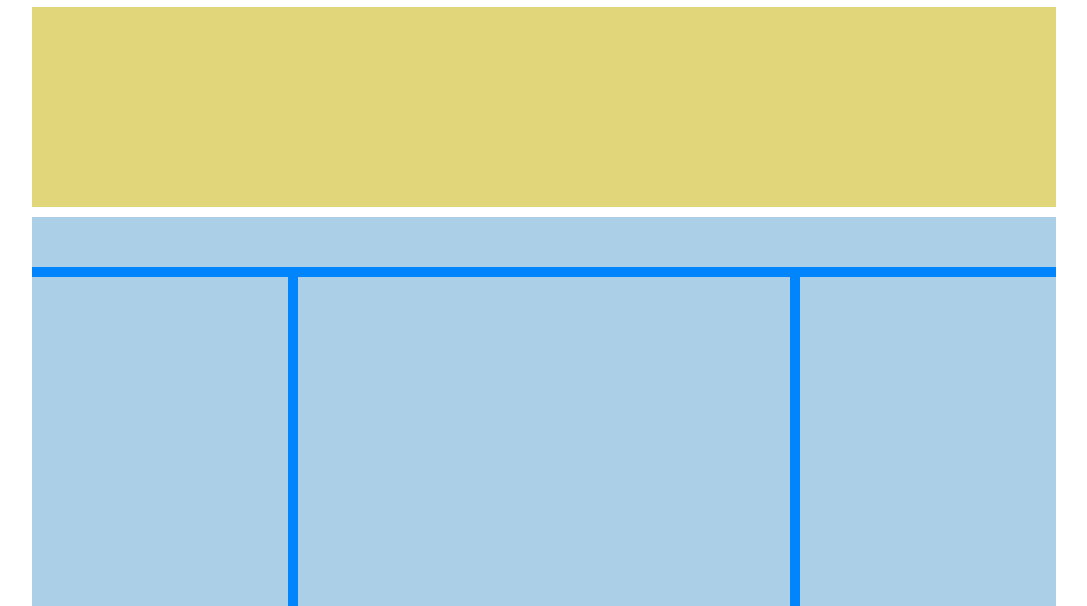
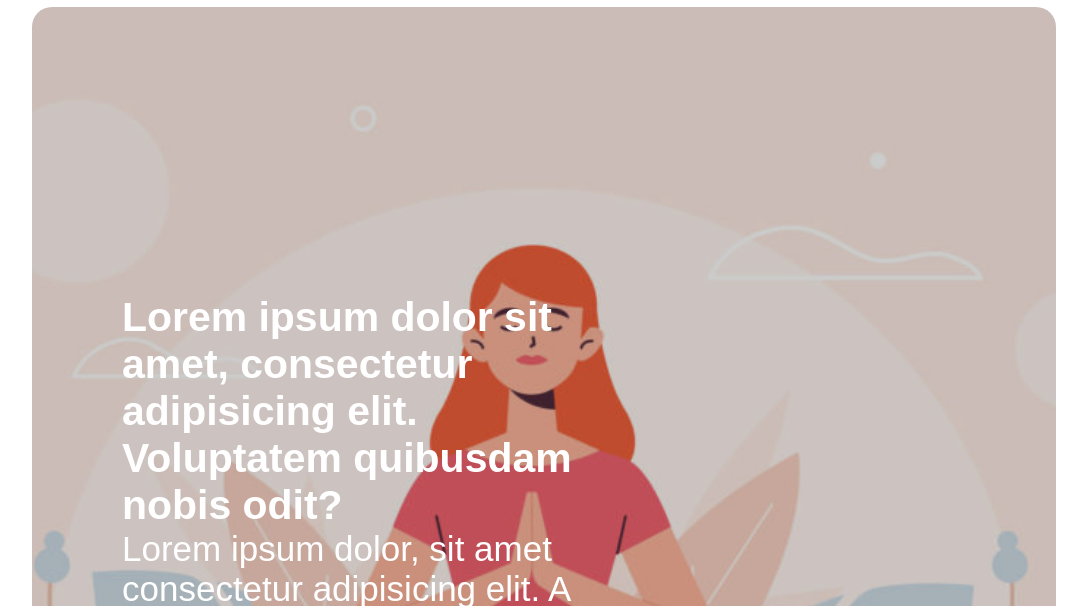
Before and after one commit to luca-gif/htmlcss-wp, a plain HTML site: page index.html in a window 1280 px wide. Shown: the part 194-800 px from the top of the page, without its empty margins (96-1183 px from the left). Drawn offline with Linux system fonts and the light colour scheme.

Commit message:
start main

```diff
--- a/CSS/style.css
+++ b/CSS/style.css
@@ -37,16 +37,42 @@ ul li{
   text-transform: uppercase;
 }
 
+ul li a:hover{
+  text-decoration: underline;
+}
+
 ul li a{
   text-decoration: none;
   color: #c6c6c6;
 }
 
-header .second{
-  background-color:#e1d67a;
-  height: 200px;
+header .header-down{
+  background-image: url(../img/banner.jpg);
+  background-size:cover;
+  background-position: center;
+  height: 1000px;
+  margin: auto;
   margin-bottom: 10px;
+  border-radius: 20px;
+  overflow: hidden;
 }
+
+.overlay{
+  background-color: rgb(0, 0, 0, .2);
+  height: 100%;
+}
+
+h3,p{
+  width: 50%;
+}
+
+div.text{
+  color: white;
+  padding-top: 28%;
+  padding-left: 90px;
+  font-size: 35px;
+}
+
 
 /* MAIN */
 .corpo-centrale {
--- a/index.html
+++ b/index.html
@@ -30,7 +30,17 @@
 
       </section>
 
-      <section class="second"> </section>
+      <section class="header-down">
+        <div class="overlay text">
+
+          <h3>Lorem ipsum dolor sit amet, consectetur adipisicing elit. Voluptatem quibusdam nobis odit?</h3>
+          <p>Lorem ipsum dolor, sit amet consectetur adipisicing elit. A sed voluptatem natus quisquam earum, laborum
+            dolorem quos unde fugit, ducimus ratione.</p>
+
+        </div>
+
+
+      </section>
 
     </header>
 
```
